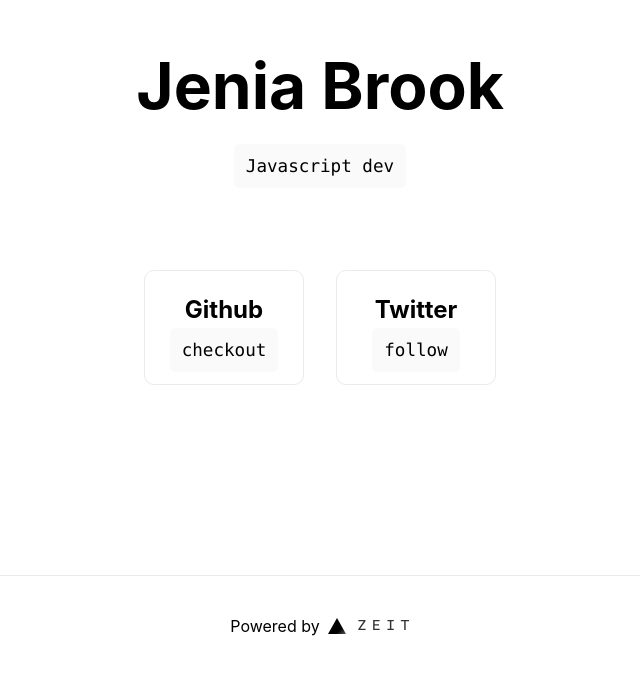
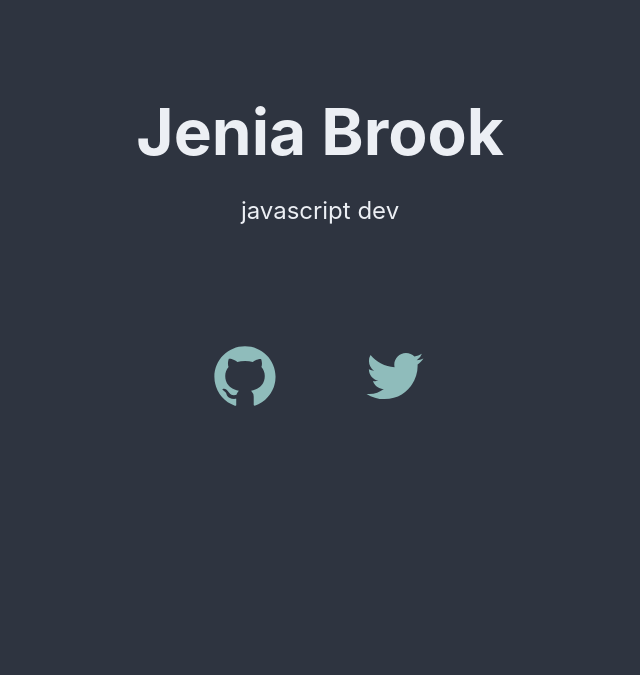
Before and after one commit to jeniabrook/homepage, a Next.js app: page / in a window 1280 px wide. Shown: the part 125-800 px from the top of the page, without its empty margins (320-960 px from the left). Built offline with nearby package versions, Linux system fonts and the light colour scheme.

Commit message:
Update some colors Add react-icons

```diff
--- a/package.json
+++ b/package.json
@@ -10,6 +10,7 @@
   "dependencies": {
     "next": "9.3.0",
     "react": "16.13.0",
-    "react-dom": "16.13.0"
+    "react-dom": "16.13.0",
+    "react-icons": "3.9.0"
   }
 }
--- a/pages/index.js
+++ b/pages/index.js
@@ -1,4 +1,5 @@
 import Head from "next/head";
+import { AiOutlineGithub, AiOutlineTwitter } from "react-icons/ai";
 
 const Home = () => (
   <div className="container">
@@ -10,32 +11,17 @@ const Home = () => (
     <main>
       <h1 className="title">Jenia Brook</h1>
 
-      <p className="description">
-        <code>Javascript dev</code>
-      </p>
-
+      <p className="description">javascript dev</p>
       <div className="grid">
         <a href="https://github.com/JeniaBR" className="card">
-          <h3>Github</h3>
-          <code>checkout</code>
+          <AiOutlineGithub style={{ width: 70, height: 70 }} />
         </a>
 
         <a href="https://twitter.com/jeniabrook" className="card">
-          <h3>Twitter</h3>
-          <code>follow</code>
+          <AiOutlineTwitter style={{ width: 70, height: 70 }} />
         </a>
       </div>
     </main>
-
-    <footer>
-      <a
-        href="https://zeit.co?utm_source=create-next-app&utm_medium=default-template&utm_campaign=create-next-app"
-        target="_blank"
-        rel="noopener noreferrer"
-      >
-        Powered by <img src="/zeit.svg" alt="ZEIT Logo" />
-      </a>
-    </footer>
 
     <style jsx>{`
       .container {
@@ -56,41 +42,6 @@ const Home = () => (
         align-items: center;
       }
 
-      footer {
-        width: 100%;
-        height: 100px;
-        border-top: 1px solid #eaeaea;
-        display: flex;
-        justify-content: center;
-        align-items: center;
-      }
-
-      footer img {
-        margin-left: 0.5rem;
-      }
-
-      footer a {
-        display: flex;
-        justify-content: center;
-        align-items: center;
-      }
-
-      a {
-        color: inherit;
-        text-decoration: none;
-      }
-
-      .title a {
-        color: #0070f3;
-        text-decoration: none;
-      }
-
-      .title a:hover,
-      .title a:focus,
-      .title a:active {
-        text-decoration: underline;
-      }
-
       .title {
         margin: 0;
         line-height: 1.15;
@@ -107,29 +58,18 @@ const Home = () => (
         font-size: 1.5rem;
       }
 
-      code {
-        background: #fafafa;
-        border-radius: 5px;
-        padding: 0.75rem;
-        font-size: 1.1rem;
-        font-family: Menlo, Monaco, Lucida Console, Liberation Mono,
-          DejaVu Sans Mono, Bitstream Vera Sans Mono, Courier New, monospace;
-      }
-
       .grid {
         display: flex;
         max-width: 800px;
         margin-top: 3rem;
+        justify-content: center;
       }
 
       .card {
-        margin: 1rem;
-        width: 160px;
-        padding: 1.5rem;
+        margin: 1.5rem;
+        padding: 1rem;
         text-align: center;
-        color: inherit;
         text-decoration: none;
-        border: 1px solid #eaeaea;
         border-radius: 10px;
         transition: color 0.15s ease, border-color 0.15s ease;
       }
@@ -137,8 +77,8 @@ const Home = () => (
       .card:hover,
       .card:focus,
       .card:active {
-        color: #0070f3;
-        border-color: #0070f3;
+        color: #81a1c1;
+        border-color: #81a1c1;
       }
 
       .card h3 {
@@ -155,8 +95,6 @@ const Home = () => (
       @media (max-width: 600px) {
         .grid {
           width: 100%;
-          align-items: center;
-          flex-direction: column;
         }
       }
     `}</style>
--- a/styles/global.css
+++ b/styles/global.css
@@ -1,9 +1,22 @@
+:root {
+  --bg-main-color: #2e3440;
+  --text-color: #eceff4;
+  --link-color: #8fbcbb;
+}
+
 html,
 body {
   padding: 0;
   margin: 0;
+  color: var(--text-color);
+  background-color: var(--bg-main-color);
   font-family: -apple-system, BlinkMacSystemFont, Segoe UI, Roboto, Oxygen,
     Ubuntu, Cantarell, Fira Sans, Droid Sans, Helvetica Neue, sans-serif;
+}
+
+a {
+  color: var(--link-color);
+  text-decoration: none;
 }
 
 * {
```
Also changed, not shown: 1 other file (tests, documents, lock files or other folders).
